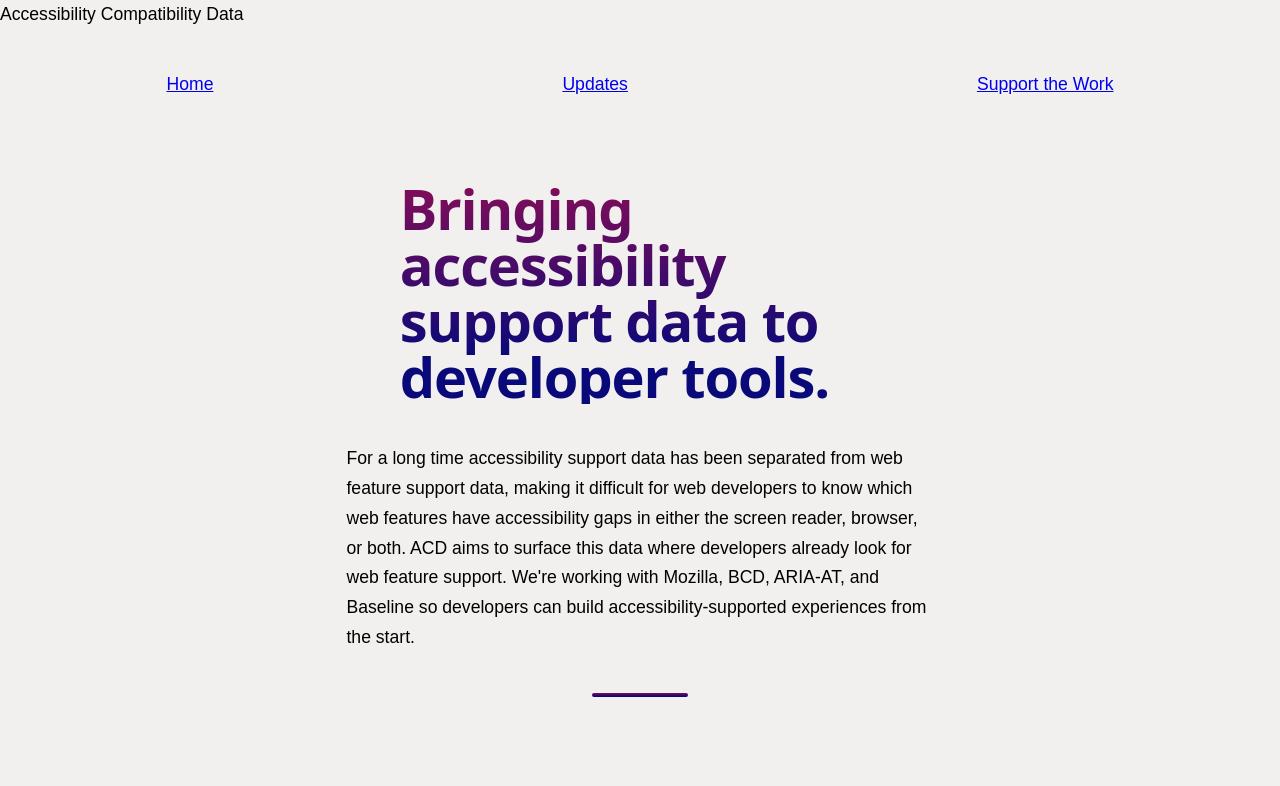
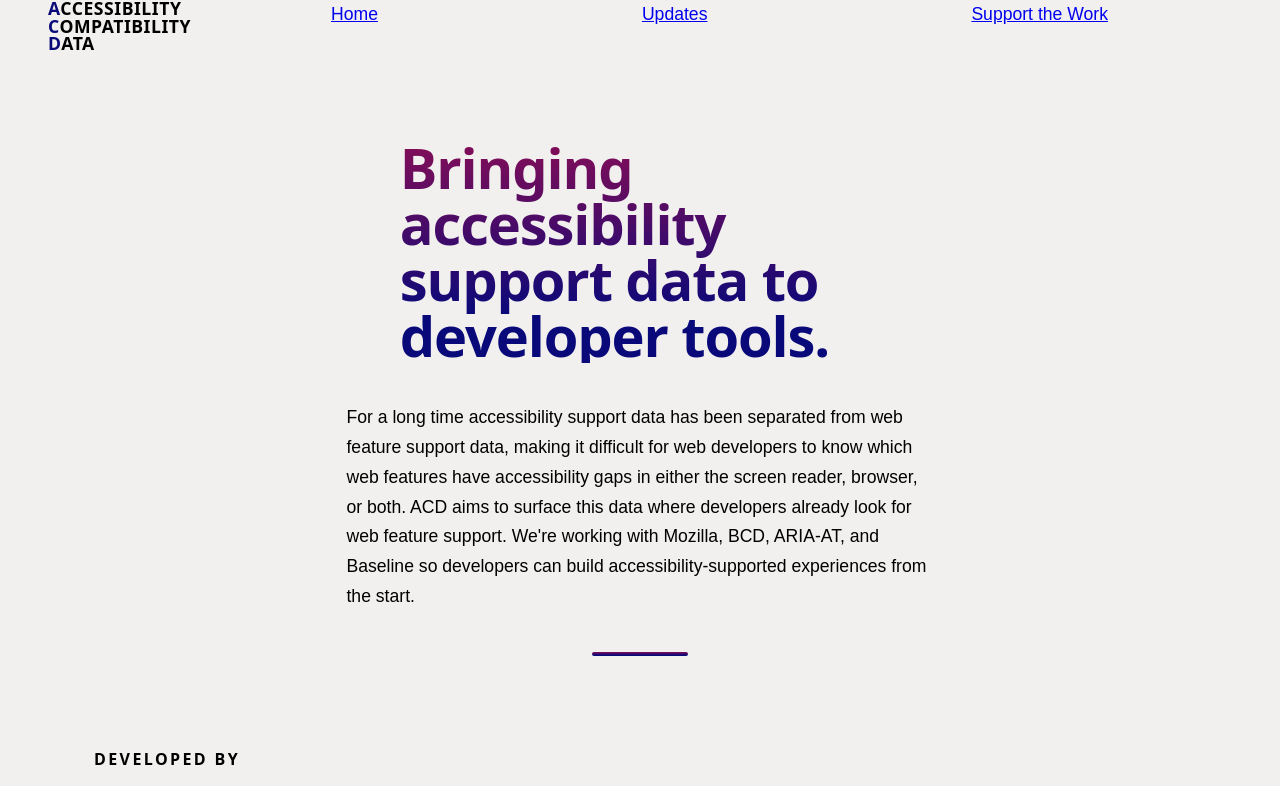
Before and after one commit to lolaslab/acd-site, an Eleventy site: page index.html in a window 1280 px wide. Shown: the top 786 px of the page. Built offline with nearby package versions, Linux system fonts and the light colour scheme; Eleventy itself is replaced by a stand-in of ours; files that its build step writes are made by us from their sources; what rfc822-date would draw is missing.

Commit message:
tidy header and logo -wip

```diff
--- a/_includes/partials/_nav.njk
+++ b/_includes/partials/_nav.njk
@@ -1,5 +1,10 @@
 <nav>
     <ul id="nav-list">
+        <li class="nav-list-item" id="logo-word-mark">
+          <span class="logo-letter">Accessibility</span>
+          <span class="logo-letter">Compatibility</span>
+          <span class="logo-letter">Data</span>
+        </li>
         <li class="nav-list-item"><a href="/" class="nav-a">Home</a></li>
         <li class="nav-list-item"><a href="/updates" class="nav-a">Updates</a></li>
         <li class="nav-list-item"><a href="#" class="nav-a">Support the Work
--- a/css/styles.css
+++ b/css/styles.css
@@ -115,6 +115,7 @@
     margin-inline: auto;
 }
 
+
 #desc {
     max-width: 60ch;
 }
@@ -149,8 +150,6 @@
     border-radius: 999px;
     background: linear-gradient(180deg,rgba(133, 13, 87, 1) 0%, rgba(9, 9, 121, 1) 79%);
 }
-
-
 
 #nav-list {
     display: flex;
@@ -207,3 +206,21 @@
 #scaled-a11y {
     max-width: 6em;
 }
+#logo-word-mark {
+    width: min-content;
+    margin: 0 0 var(--space-s);
+    font-family: system-ui, -apple-system, "Segoe UI", Roboto, sans-serif;
+    font-size: 1.1rem;
+    font-weight: 900;
+    line-height: 1;
+    text-transform: uppercase;
+    letter-spacing: 0.03em;
+}
+
+.logo-letter {
+    display: block;
+}
+
+.logo-letter::first-letter {
+    color: rgba(9, 9, 121) ;
+}
--- a/index.html
+++ b/index.html
@@ -7,8 +7,8 @@
     <meta name="viewport" content="width=device-width, initial-scale=1">
 </head>
     <body >
-        <header>
-            <p class="logo-word-mark">Accessibility Compatibility Data</p>
+        <header class="container">
+
             {% include "partials/_nav.njk" %}
         </header>
         <main class="container">
```
